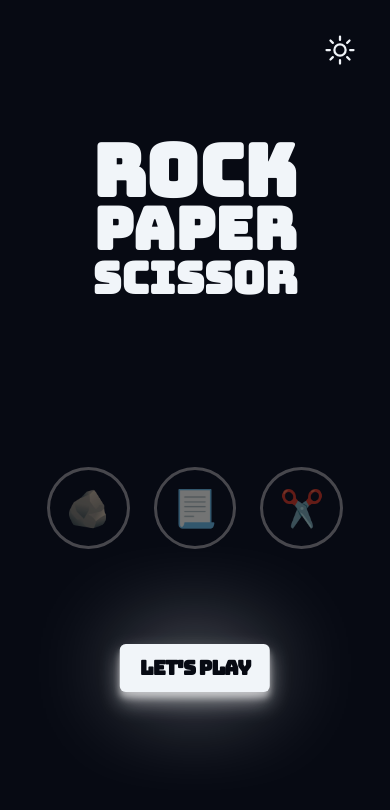
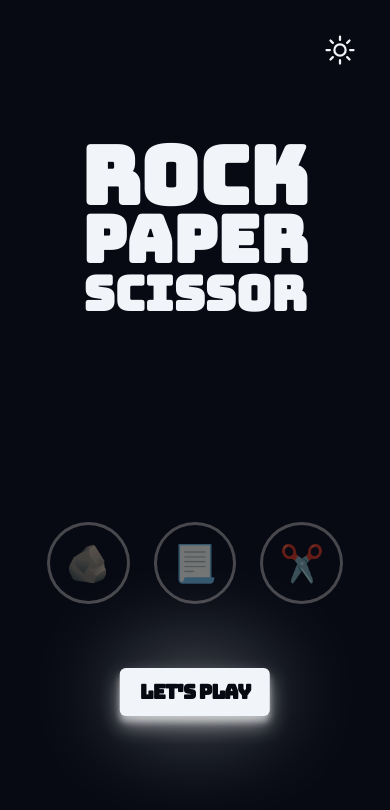
Before and after one commit to shailxD/RockPaperScissors, a website built with Vite: page index.html in a window 390 px wide. Built offline with nearby package versions, Linux system fonts and the light colour scheme.

Commit message:
minor bug fix

```diff
--- a/style/component.css
+++ b/style/component.css
@@ -267,7 +267,7 @@
 
   .selection {
     gap: 1.5rem;
-    margin-bottom: 33vh;
+    margin-bottom: 19rem;
   }
 
   .result p {
@@ -287,16 +287,16 @@
 @media (max-width: 475px) {
   .title__Rock {
     margin-top: 2rem;
-    font-size: var(--size-7xl);
+    font-size: 5rem;
   }
 
   .title__Paper {
-    font-size: 3.65rem;
+    font-size: 4.05rem;
     transform: translateY(-1rem);
   }
 
   .title__Scissor {
-    font-size: 2.75rem;
+    font-size: 3rem;
     transform: translateY(-1.7rem);
   }
 
@@ -305,12 +305,12 @@
   }
 
   .selection {
-    margin-bottom: 35vh;
+    margin-bottom: 15rem;
     font-size: var(--size-4xl);
   }
 
   .result {
-    margin-bottom: 18vh;
+    margin-bottom: 8rem;
   }
 
   .result p {
```
